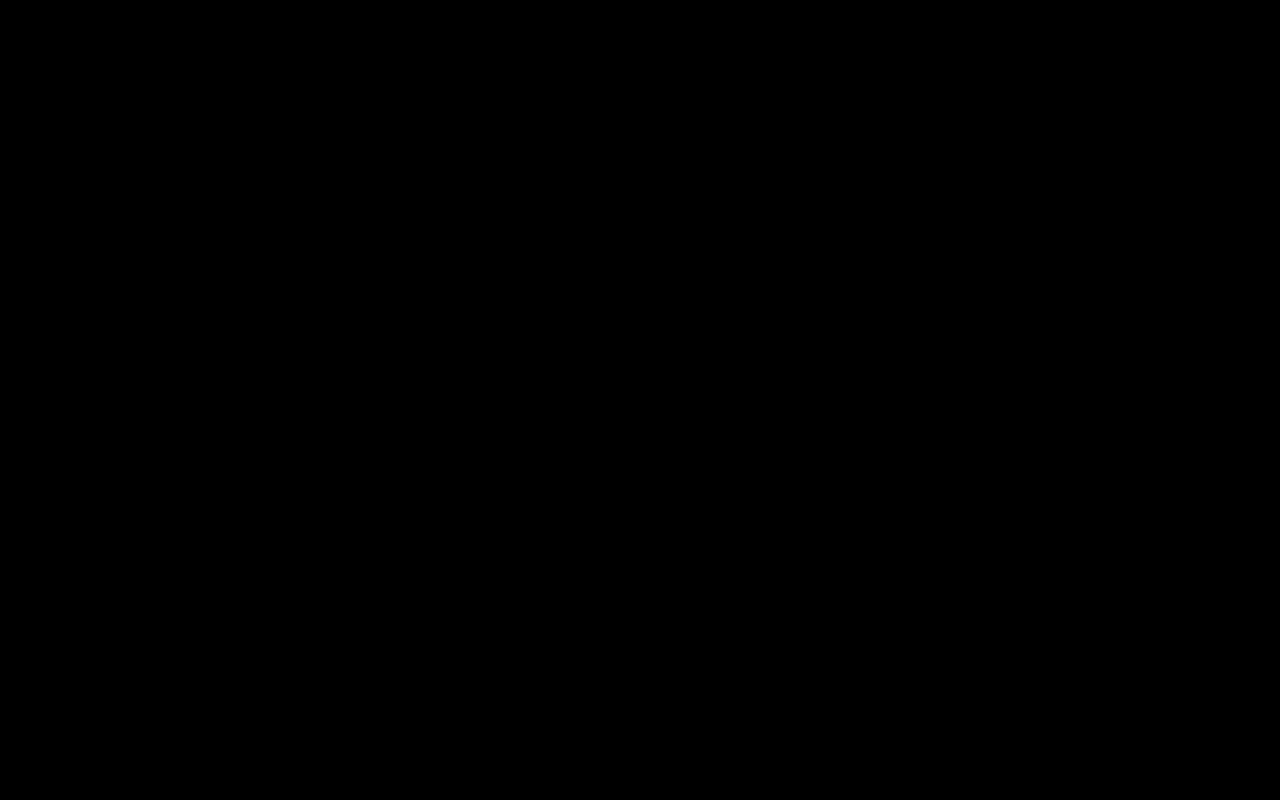
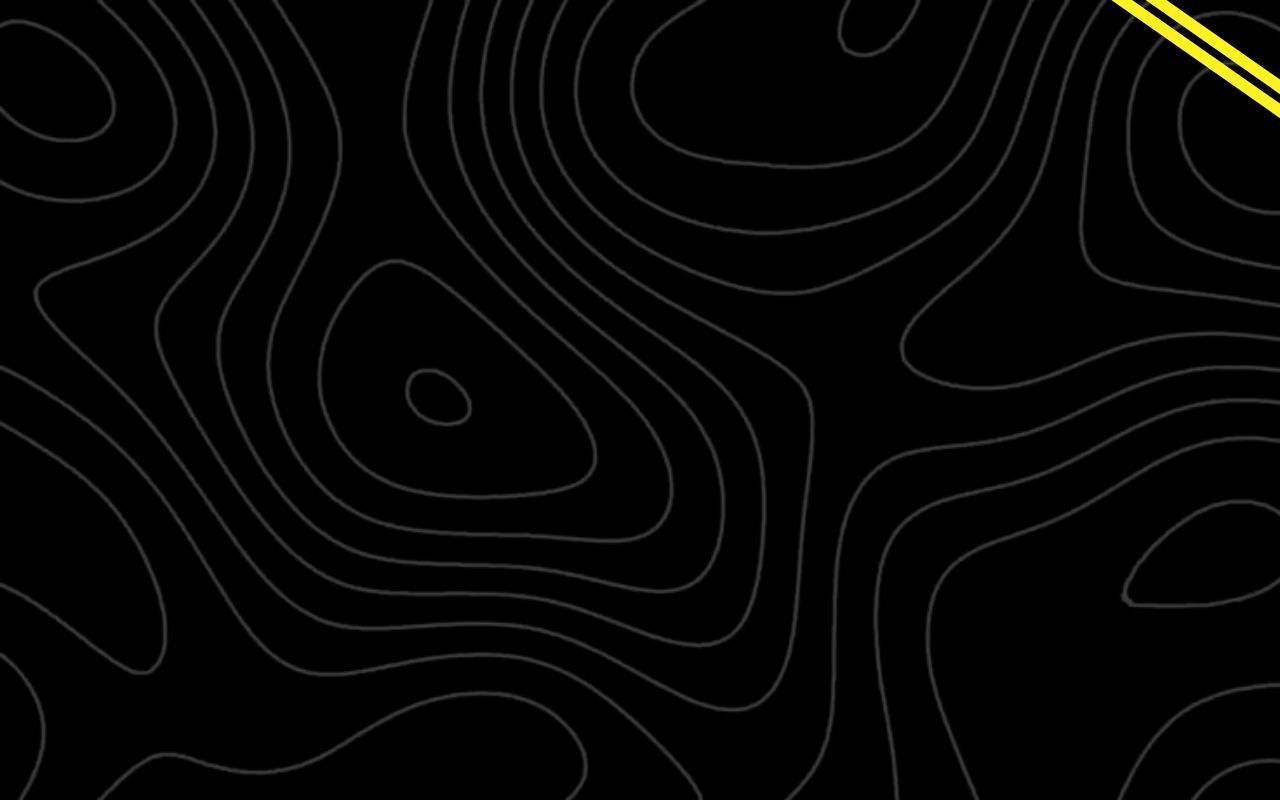
Before and after one commit to SamBee-project/sambee-project, a Next.js app in the folder frontend/: page /login in a window 1280 px wide. Built offline with nearby package versions, Linux system fonts and the light colour scheme.

Commit message:
style(auth): add decorative yellow stripes and background pattern

```diff
--- a/frontend/src/app/login/page.tsx
+++ b/frontend/src/app/login/page.tsx
@@ -5,6 +5,13 @@ import Image from "next/image";
 
 export default function LoginPage() {
   return (
-    <main className="relative min-h-screen w-full bg-main-black flex flex-col items-center justify-start pt-25 p-6 overflow-hidden"></main>
+    <main className="relative min-h-screen w-full bg-main-black flex flex-col items-center justify-start pt-25 p-6 overflow-hidden">
+      <div className="absolute top-0 right-0 w-64 h-64 overflow-hidden pointer-events-none">
+        <div className="absolute z-10 -top-5 -right-12 w-96 h-3 bg-main-yellow rotate-35" />
+        <div className="absolute z-10 top-1 -right-12 w-96 h-3 bg-main-yellow rotate-35" />
+      </div>
+
+      <div className="absolute inset-0 pointer-events-none bg-cover bg-[url('/bg.png')]" />
+    </main>
   );
 }
```
